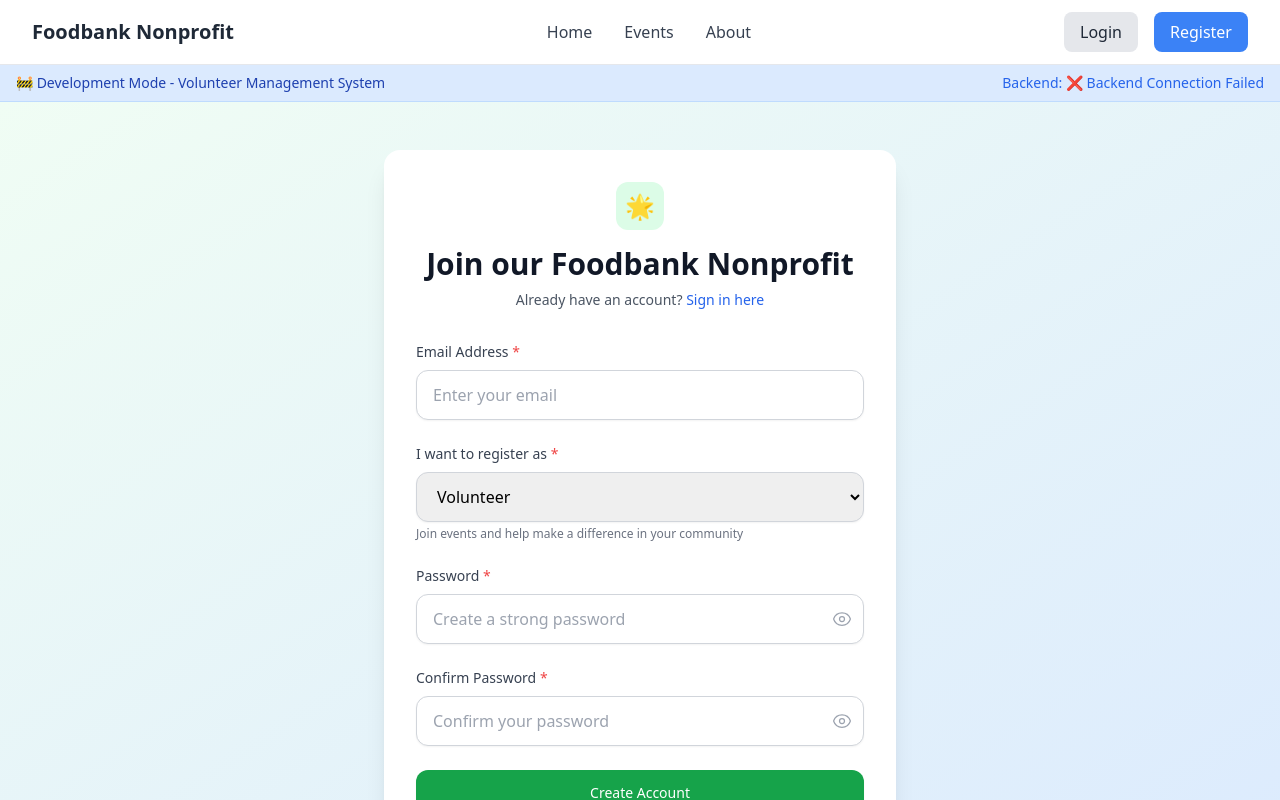
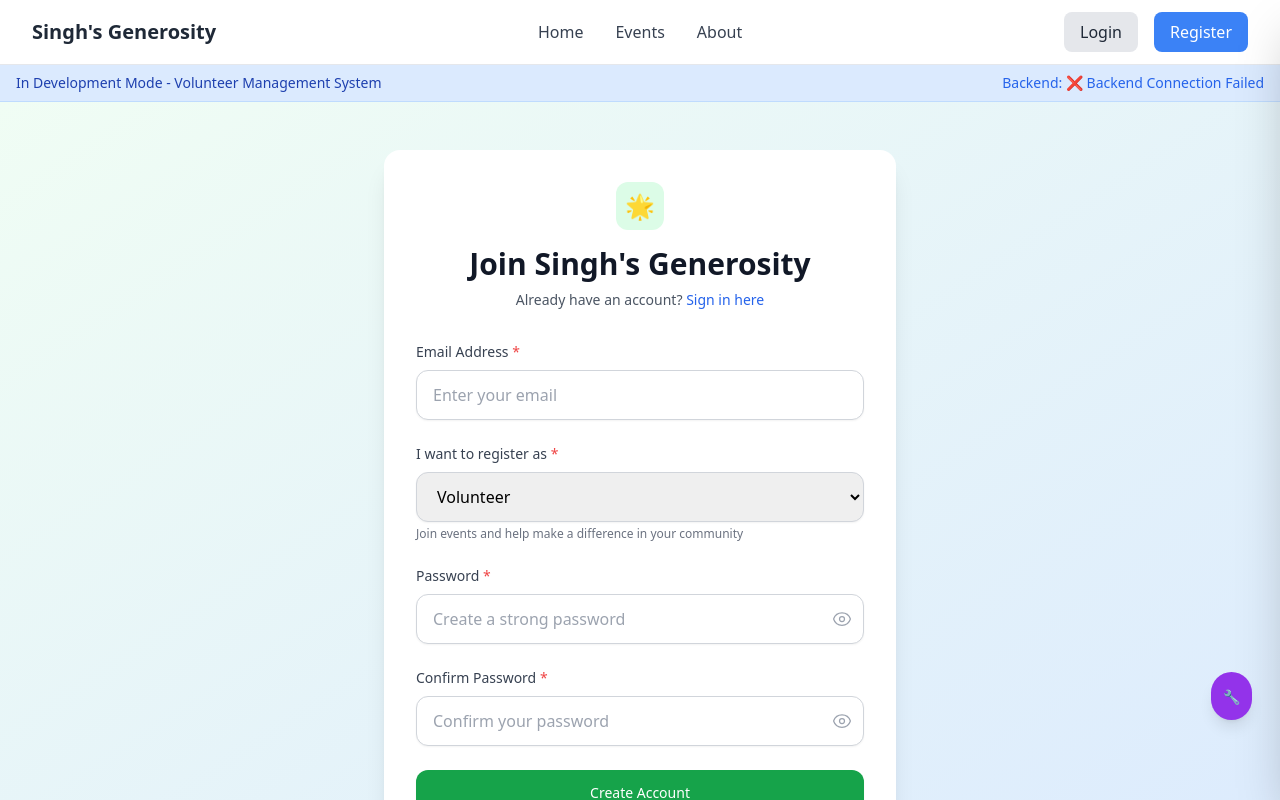
Before and after one commit to tabriz-s/foodbank-volunteer-app, a React (Create React App) app in the folder client/: page /register in a window 1280 px wide. Shown: the top 800 px of the page. Built offline with nearby package versions, Linux system fonts and the light colour scheme; no server answers.

Commit message:
Add: development navigation

```diff
--- a/client/src/App.js
+++ b/client/src/App.js
@@ -6,6 +6,7 @@ import './App.css';
 // Import components over here
 import Navbar from './components/common/Navbar';
 import Footer from './components/common/Footer';
+import DevNavigation from './components/common/DevNavigation';
 import Home from './pages/Home';
 import About from "./pages/About";
 import Login from './pages/auth/Login';
@@ -64,7 +65,7 @@ function App() {
         <div className="bg-blue-100 border-b border-blue-200 px-4 py-2">
           <div className="max-w-7xl mx-auto flex justify-between items-center text-sm">
             <span className="text-blue-800">
-              🚧 Development Mode - Volunteer Management System
+              In Development Mode - Volunteer Management System
             </span>
             <span className="text-blue-600">
               Backend: {apiStatus}
@@ -100,6 +101,8 @@ function App() {
 
         <Footer />
         <NotificationWrapper />
+        {/* Development Navigation - just shows all the pages in development */}
+        <DevNavigation />
       </div>
     </Router>
   </NotificationProvider>
--- /dev/null
+++ b/client/src/components/common/DevNavigation.js
@@ -0,0 +1,121 @@
+import React, { useState } from 'react';
+import { Link } from 'react-router-dom';
+
+const DevNavigation = () => {
+  const [isOpen, setIsOpen] = useState(false);
+
+  // Only show in development mode
+  if (process.env.NODE_ENV !== 'development') {
+    return null;
+  }
+
+  const pages = [
+    // Auth Pages
+    { path: '/login', name: 'Login', category: 'Auth' },
+    { path: '/register', name: 'Register', category: 'Auth' },
+
+    // Volunteer pages
+    //{ path: '/volunteer/dashboard', name: 'Volunteer Dashboard', category: 'Volunteer' },
+    { path: '/volunteer/profile', name: 'Volunteer Profile', category: 'Volunteer' },
+    //{ path: '/volunteer/events', name: 'Available Events', category: 'Volunteer' },
+    { path: '/volunteer/history', name: 'Volunteer History', category: 'Volunteer' },
+
+    // Admin pages
+    //{ path: '/admin/dashboard', name: 'Admin Dashboard', category: 'Admin' },
+    // { path: '/admin/events', name: 'Manage Events', category: 'Admin' },
+    // { path: '/admin/volunteers', name: 'Manage Volunteers', category: 'Admin' },
+    { path: '/admin/matching', name: 'Volunteer Matching', category: 'Admin' },
+
+    // Other pages
+    { path: '/', name: 'Home', category: 'Public' },
+    { path: '/about', name: 'About', category: 'Public' },
+  ];
+
+  const groupedPages = pages.reduce((acc, page) => {
+    if (!acc[page.category]) {
+      acc[page.category] = [];
+    }
+    acc[page.category].push(page);
+    return acc;
+  }, {});
+
+  return (
+    <>
+      <button
+        onClick={() => setIsOpen(!isOpen)}
+        className="fixed bottom-20 right-7 z-50 bg-purple-600 hover:bg-purple-700 text-white p-3 rounded-full shadow-lg transition-all duration-200 hover:scale-110"
+        title="Developer Navigation"
+      >
+        <span className="text-sm font-bold">🔧</span>
+      </button>
+
+      {/* side panel */}
+      <div
+        className={`fixed top-0 right-0 h-full w-80 bg-white shadow-2xl border-l border-gray-200 transform transition-transform duration-300 ease-in-out z-40 ${
+          isOpen ? 'translate-x-0' : 'translate-x-full'
+        }`}
+      >
+        {/* header */}
+        <div className="bg-purple-600 text-white p-4 flex justify-between items-center">
+          <h3 className="font-bold text-lg">Dev Nav</h3>
+          <button
+            onClick={() => setIsOpen(false)}
+            className="text-white hover:text-gray-200 text-xl font-bold"
+          >
+            ×
+          </button>
+        </div>
+
+        {/* content */}
+        <div className="p-4 h-full overflow-y-auto bg-gray-50">
+          <div className="mb-4 p-3 bg-yellow-100 border border-yellow-300 rounded-lg">
+            <p className="text-xs text-yellow-800">
+               <strong>DEVELOPMENT ONLY</strong><br />
+              Just quick access to all pages. This will NOT appear in in final subbmission.
+            </p>
+          </div>
+
+          {/* These are the page links by category */}
+          {Object.entries(groupedPages).map(([category, categoryPages]) => (
+            <div key={category} className="mb-6">
+              <h4 className="font-semibold text-gray-700 mb-2 pb-1 border-b border-gray-300">
+                {category} Pages
+              </h4>
+              <div className="space-y-1">
+                {categoryPages.map((page) => (
+                  <Link
+                    key={page.path}
+                    to={page.path}
+                    onClick={() => setIsOpen(false)}
+                    className="block px-3 py-2 text-sm text-gray-700 hover:bg-purple-100 hover:text-purple-700 rounded transition-colors"
+                  >
+                    {page.name}
+                  </Link>
+                ))}
+              </div>
+            </div>
+          ))}
+
+          {/* Current route info */}
+          <div className="mt-6 p-3 bg-blue-100 border border-blue-300 rounded-lg">
+            <p className="text-xs text-blue-800">
+              <strong>Current URL:</strong><br />
+              <code className="text-xs">{window.location.pathname}</code>
+            </p>
+          </div>
+
+        </div>
+      </div>
+
+      {/* Backdrop */}
+      {isOpen && (
+        <div
+          className="fixed inset-0 bg-black bg-opacity-25 z-30"
+          onClick={() => setIsOpen(false)}
+        />
+      )}
+    </>
+  );
+};
+
+export default DevNavigation;
--- a/client/src/components/common/Footer.js
+++ b/client/src/components/common/Footer.js
@@ -7,7 +7,7 @@ const Footer = () => {
         <div className="grid grid-cols-1 md:grid-cols-3 gap-8">
           <div>
             <div className="flex items-center space-x-2 mb-4">
-              <span className="text-xl font-bold">Foodbank Nonprofit</span>
+              <span className="text-xl font-bold">Singh's Generosity</span>
             </div>
             <p className="text-gray-300">
               Connecting volunteers with food bank organizations to fight hunger in our community.
--- a/client/src/components/common/Navbar.js
+++ b/client/src/components/common/Navbar.js
@@ -10,7 +10,7 @@ const Navbar = () => {
           <div className="flex items-center">
             <Link to="/" className="flex items-center space-x-2">
               <span className="text-xl font-bold text-gray-800">
-                Foodbank Nonprofit
+                Singh's Generosity
               </span>
             </Link>
           </div>
--- a/client/src/pages/auth/Login.js
+++ b/client/src/pages/auth/Login.js
@@ -228,7 +228,7 @@ const Login = () => {
                 <div className="w-full border-t border-gray-300" />
               </div>
               <div className="relative flex justify-center text-sm">
-                <span className="px-2 bg-white text-gray-500">New to our Foodbank Nonprofit?</span>
+                <span className="px-2 bg-white text-gray-500">New to Singh's Generosity?</span>
               </div>
             </div>
 
--- a/client/src/pages/auth/Register.js
+++ b/client/src/pages/auth/Register.js
@@ -138,7 +138,7 @@ const Register = () => {
               <span className="text-2xl">🌟</span>
             </div>
             <h2 className="text-3xl font-bold text-gray-900">
-              Join our Foodbank Nonprofit
+              Join Singh's Generosity
             </h2>
             <p className="mt-2 text-sm text-gray-600">
               Already have an account?{' '}
```
Also changed, not shown: 1 other file (tests, documents, lock files or other folders).
